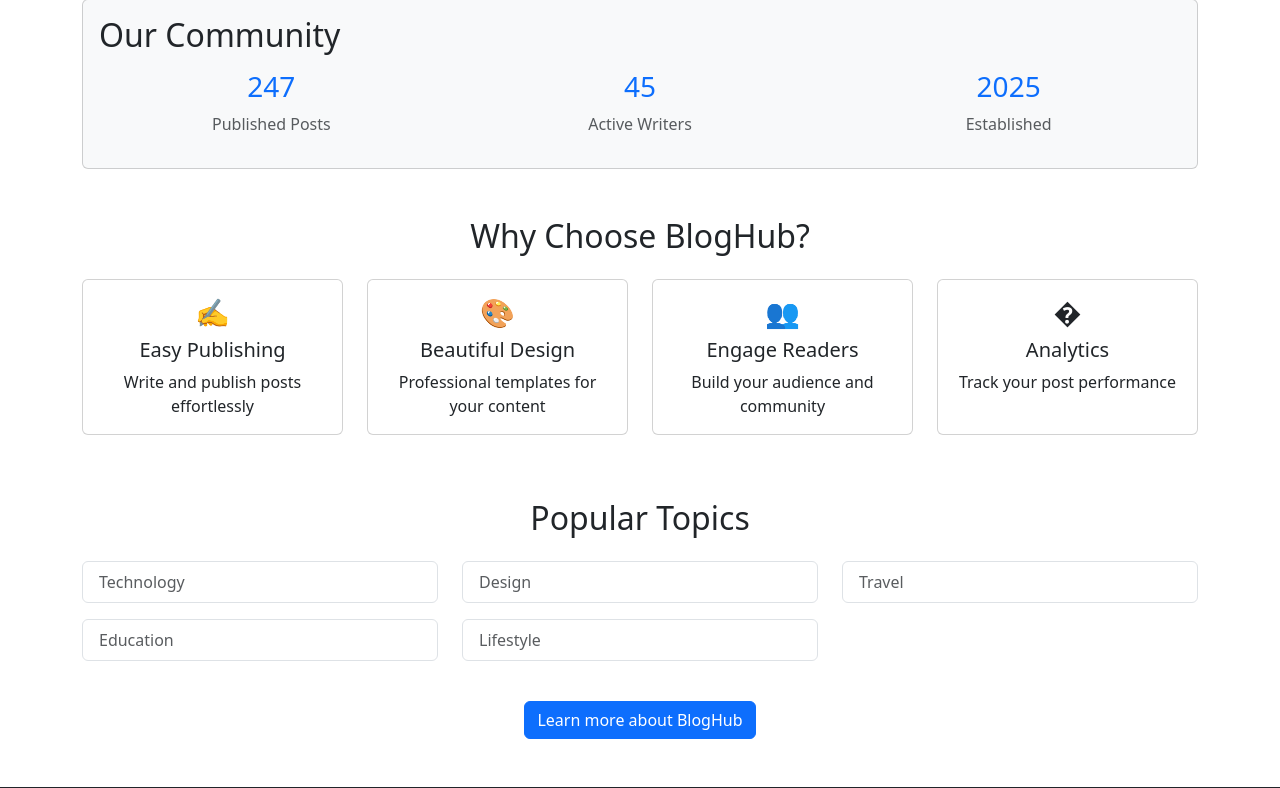
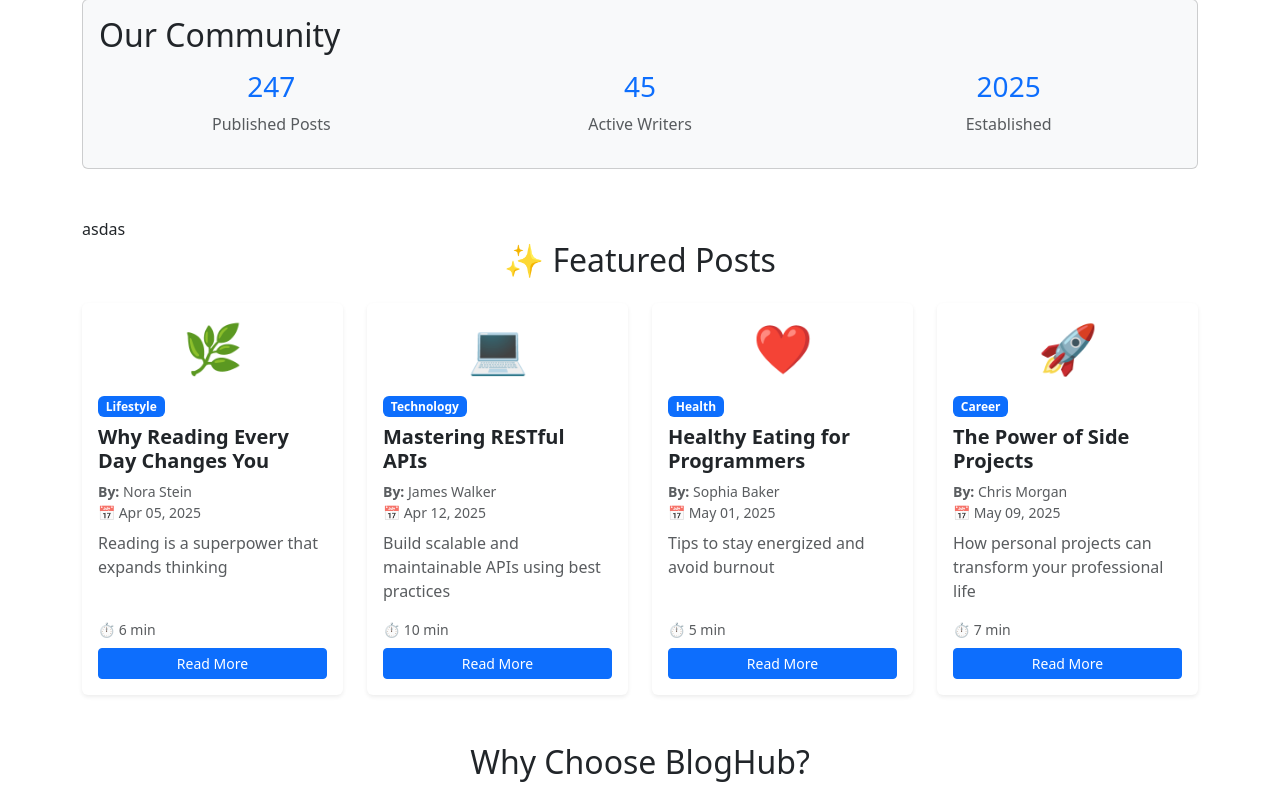
Before and after one commit to Abdo-Nady/Blog-Hub, a Django app: page / in a window 1280 px wide. Shown: the part 483-1271 px from the top of the page. Run offline with Django 5.2, Linux system fonts and the light colour scheme; some libraries are stand-ins or nearby versions.

Commit message:
Add Featured Posts section

```diff
--- a/blog/templates/blog/home.html
+++ b/blog/templates/blog/home.html
@@ -84,6 +84,62 @@
             </div>
         </div>
     </div>
+
+    {% if featured_posts %}
+        <div class="container my-5"> asdas
+            <h2 class="text-center mb-4">✨ Featured Posts</h2>
+            <div class="row g-4">
+                {% for post in featured_posts %}
+                    <div class="col-md-6 col-lg-3">
+                        <div class="card h-100 border-0 shadow-sm">
+                            <div class="card-body d-flex flex-column">
+                                <!-- Emoji Icon -->
+                                <div class="text-center mb-3">
+                                    <h1 style="font-size: 3rem; margin: 0;">
+                                        {% if post.category == 'Technology' %}💻
+                                        {% elif post.category == 'Design' %}🎨
+                                        {% elif post.category == 'Self-Improvement' %}🌟
+                                        {% elif post.category == 'Business' %}💼
+                                        {% elif post.category == 'Lifestyle' %}🌿
+                                        {% elif post.category == 'Health' %}❤️
+                                        {% elif post.category == 'Career' %}🚀
+                                        {% else %}📝
+                                        {% endif %}
+                                    </h1>
+                                </div>
+
+                                <!-- Category Badge -->
+                                <div class="mb-2">
+                                    <span class="badge bg-primary">{{ post.category }}</span>
+                                </div>
+
+                                <!-- Title -->
+                                <h5 class="card-title fw-bold">{{ post.title }}</h5>
+
+                                <!-- Author and Date -->
+                                <p class="text-muted small mb-2">
+                                    <strong>By:</strong> {{ post.author }}<br>
+                                    <strong>📅</strong> {{ post.date|date:"M d, Y" }}
+                                </p>
+
+                                <!-- Excerpt -->
+                                <p class="card-text text-muted flex-grow-1">{{ post.excerpt }}</p>
+
+                                <!-- Reading Time and Button -->
+                                <div class="mt-auto">
+                                    <p class="text-muted small mb-2">
+                                        <strong>⏱️</strong> {{ post.reading_time }}
+                                    </p>
+                                    <a href="{% url 'blog:post_detail' post.id %}" class="btn btn-primary btn-sm w-100">Read
+                                        More</a></div>
+                            </div>
+                        </div>
+                    </div>
+                {% endfor %}
+            </div>
+        </div>
+    {% endif %}
+
     <!-- Features Section (Loop through features) -->
     <div class="container my-5">
         <h2 class="text-center mb-4">Why Choose {{ site_name }}?</h2>
--- a/blog/views.py
+++ b/blog/views.py
@@ -7,6 +7,121 @@ from datetime import datetime, date
 
 
 def home(request):
+
+    posts_list = [
+        {
+            'id': 1,
+            'title': 'Getting Started with Django',
+            'author': 'Sarah Johnson',
+            'category': 'Technology',
+            'excerpt': 'Learn the fundamentals of Django web development',
+            'published': True,
+            'date': date(2025, 1, 15),
+            'tags': ['Django', 'Python', 'Web Development'],
+            'views': 0,
+            'reading_time': '5 min'
+        },
+        {
+            'id': 2,
+            'title': 'The Psychology of Productivity',
+            'author': 'Michael Adams',
+            'category': 'Self-Improvement',
+            'excerpt': 'How to build strong habits without burning out',
+            'published': True,
+            'date': date(2025, 2, 1),
+            'tags': ['Productivity', 'Habits', 'Self Improvement'],
+            'views': 0,
+            'reading_time': '6 min'
+        },
+        {
+            'id': 3,
+            'title': 'Top 10 UI Mistakes in Modern Web Design',
+            'author': 'Emma Clark',
+            'category': 'Design',
+            'excerpt': 'Avoid these common design pitfalls that reduce user engagement',
+            'published': True,
+            'date': date(2025, 2, 10),
+            'tags': ['UI', 'Design', 'UX'],
+            'views': 0,
+            'reading_time': '7 min'
+        },
+        {
+            'id': 4,
+            'title': 'Exploring Machine Learning with Python',
+            'author': 'David Wilson',
+            'category': 'Technology',
+            'excerpt': 'Why ML matters and how to begin building models',
+            'published': False,
+            'date': date(2025, 3, 1),
+            'tags': ['Python', 'Machine Learning', 'AI'],
+            'views': 0,
+            'reading_time': '9 min'
+        },
+        {
+            'id': 5,
+            'title': 'How to Invest as a Beginner',
+            'author': 'Alex Carter',
+            'category': 'Business',
+            'excerpt': 'Understanding the basics of financial investments',
+            'published': True,
+            'date': date(2025, 3, 17),
+            'tags': ['Business', 'Investment', 'Finance'],
+            'views': 0,
+            'reading_time': '8 min'
+        },
+        {
+            'id': 6,
+            'title': 'Why Reading Every Day Changes You',
+            'author': 'Nora Stein',
+            'category': 'Lifestyle',
+            'excerpt': 'Reading is a superpower that expands thinking',
+            'published': True,
+            'date': date(2025, 4, 5),
+            'tags': ['Lifestyle', 'Reading', 'Habits'],
+            'views': 0,
+            'reading_time': '6 min'
+        },
+        {
+            'id': 7,
+            'title': 'Mastering RESTful APIs',
+            'author': 'James Walker',
+            'category': 'Technology',
+            'excerpt': 'Build scalable and maintainable APIs using best practices',
+            'published': True,
+            'date': date(2025, 4, 12),
+            'tags': ['API', 'REST', 'Backend', 'Web Development'],
+            'views': 0,
+            'reading_time': '10 min'
+        },
+        {
+            'id': 8,
+            'title': 'Healthy Eating for Programmers',
+            'author': 'Sophia Baker',
+            'category': 'Health',
+            'excerpt': 'Tips to stay energized and avoid burnout',
+            'published': False,
+            'date': date(2025, 5, 1),
+            'tags': ['Health', 'Productivity', 'Lifestyle'],
+            'views': 0,
+            'reading_time': '5 min'
+        },
+        {
+            'id': 9,
+            'title': 'The Power of Side Projects',
+            'author': 'Chris Morgan',
+            'category': 'Career',
+            'excerpt': 'How personal projects can transform your professional life',
+            'published': True,
+            'date': date(2025, 5, 9),
+            'tags': ['Career', 'Projects', 'Self Improvement'],
+            'views': 0,
+            'reading_time': '7 min'
+        },
+    ]
+
+
+    featured_posts = [p for p in posts_list if p['id'] >= 6][:4]
+
     context = {
         'site_name': 'BlogHub',
         'tagline': 'Your Platform for Sharing Ideas',
@@ -32,7 +147,9 @@ def home(request):
         ],
         'is_featured_active': True,
         'spotlight_topic': 'Web Development',
+        'featured_posts': featured_posts,
     }
+
     return render(request, 'blog/home.html', context)
 
 
@@ -47,8 +164,6 @@ def about(request):
     }
 
     return render(request, 'blog/about.html', context)
-
-
 
 
 def posts(request):
```
